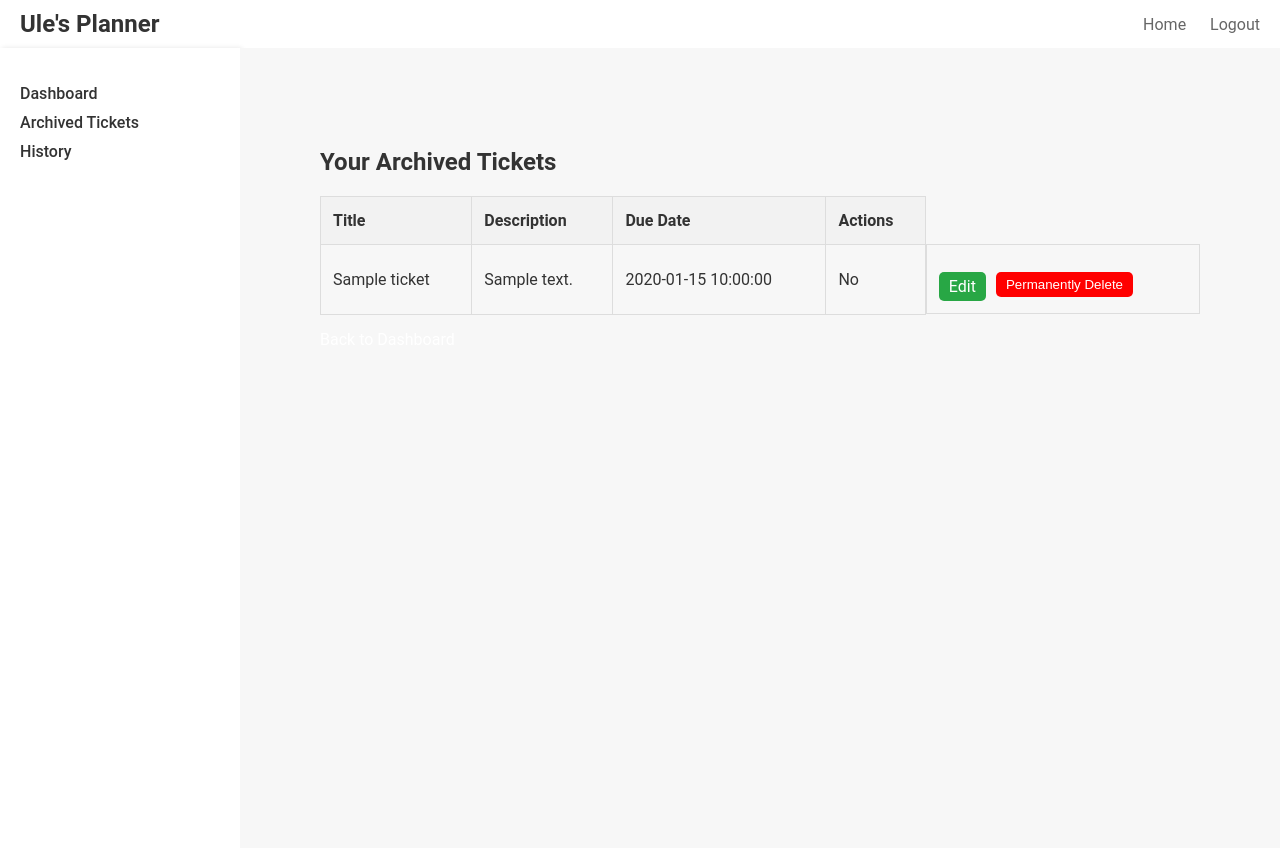
After one commit to OleguerGregoriV/WebApp, a Flask app: template templates/archived_tickets.html in a window 1280 px wide. The commit adds this page. Run offline with Flask 3, Linux system fonts and the light colour scheme; the template is opened without the code that fills it: most values are stand-ins (such as "Sample title", 1, 10 or a date in 2020); parts of the project's set-up code (start-up, migrations or seed data) failed here and were passed over.

Commit message:
[ADD] archive tickets v.1

```diff
--- a/app.py
+++ b/app.py
@@ -247,6 +247,21 @@ def ticket_history():
     return render_template('ticket_history.html', tickets=tickets)
 
 
+@app.route('/archive_ticket')
+@login_required
+def archive_ticket():
+    db = get_db()
+    cursor = db.cursor()
+
+    try:
+        # Fetch all tickets for the logged-in user
+        tickets = cursor.execute('SELECT * FROM tickets WHERE is_archived = 1 and user_id = ?', (session['user_id'],)).fetchall()
+    except Exception as e:
+        return error_message(str(e))
+
+    return render_template('ticket_history.html', tickets=tickets)
+
+
 
 
 if __name__ == '__main__':
--- a/static/styles.css
+++ b/static/styles.css
@@ -101,7 +101,7 @@ h2, h3 {
 
 /* Edit button on the right */
 .ticket-actions {
-    margin-left: 20px;
+        /*margin-left: 20px; */
         display: flex;
         gap: 10px; /* Add space between buttons */
 }
--- /dev/null
+++ b/templates/archived_tickets.html
@@ -0,0 +1,36 @@
+{% extends "layout.html" %}
+
+{% block title %}Archived Tickets{% endblock %}
+
+{% block content %}
+    <div class="content">
+        <h2>Your Archived Tickets</h2>
+        <table class="ticket-history-table">
+            <thead>
+                <tr>
+                    <th>Title</th>
+                    <th>Description</th>
+                    <th>Due Date</th>
+                    <th>Actions</th>
+                </tr>
+            </thead>
+            <tbody>
+                {% for ticket in tickets %}
+                <tr>
+                    <td>{{ ticket.title }}</td>
+                    <td>{{ ticket.description }}</td>
+                    <td>{{ ticket.due_date }}</td>
+                    <td>{{ 'Yes' if ticket.is_archived else 'No' }}</td>
+                    <td class="ticket-actions">
+                        <a href="{{ url_for('edit_ticket', ticket_id=ticket.id) }}" class="btn btn-edit">Edit</a>
+                        <form action="{{ url_for('permanently_delete_ticket', ticket_id=ticket.id) }}" method="POST" onsubmit="return confirm('Are you sure you want to permanently delete this ticket? This action cannot be undone.');">
+                            <button type="submit" class="btn btn-danger">Permanently Delete</button>
+                        </form>
+                    </td>
+                </tr>
+                {% endfor %}
+            </tbody>
+        </table>
+        <a href="{{ url_for('main') }}" class="btn">Back to Dashboard</a>
+    </div>
+{% endblock %}
--- a/templates/layout.html
+++ b/templates/layout.html
@@ -21,7 +21,7 @@
         <div class="sidebar">
             <ul>
                 <li><a href="{{ url_for('main') }}">Dashboard</a></li>
-                <li><a href="{{ url_for('create_ticket') }}">Archived Tickets</a></li>
+                <li><a href="{{ url_for('archive_ticket') }}">Archived Tickets</a></li>
                 <li><a href="{{ url_for('ticket_history') }}">History</a></li>
             </ul>
         </div>
```
